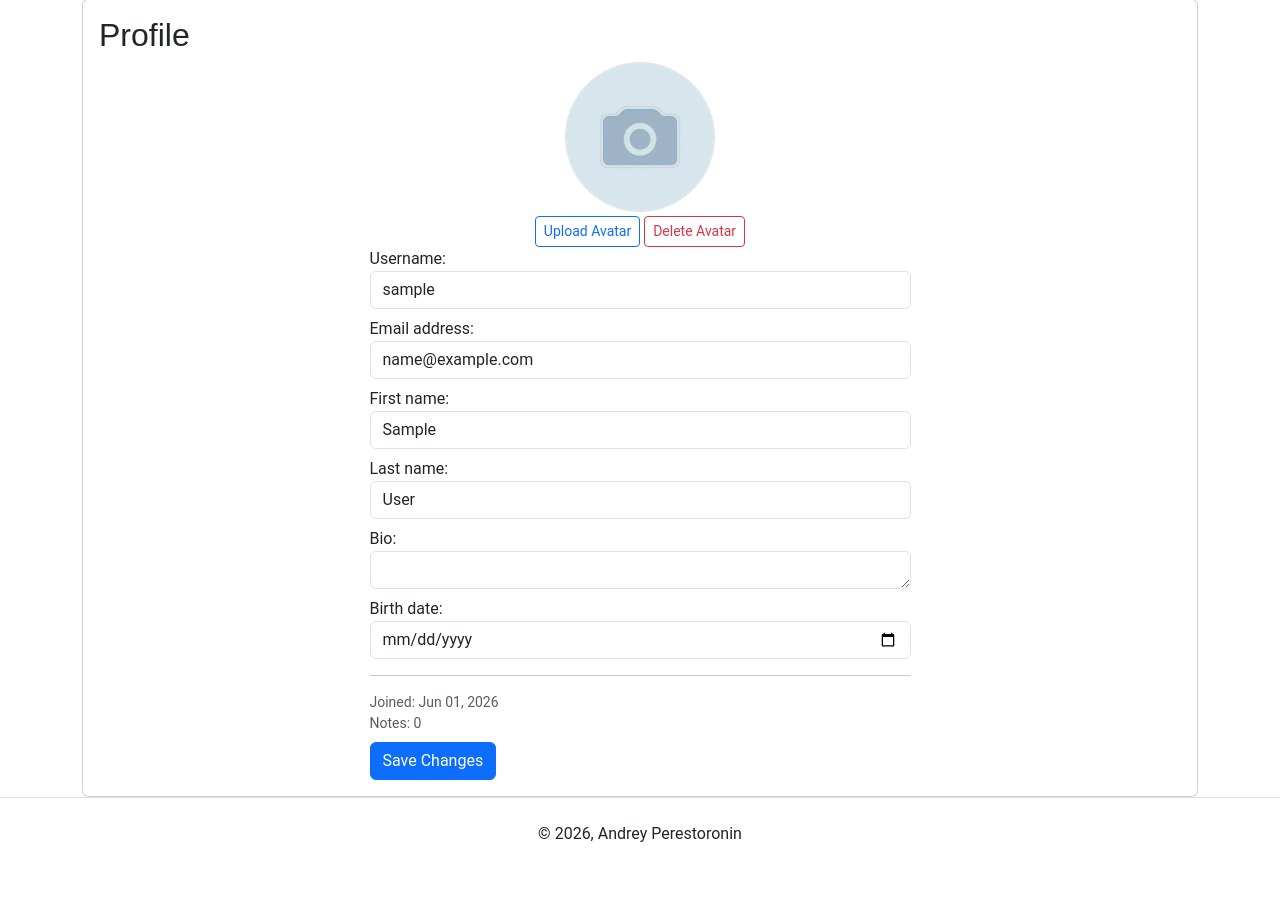
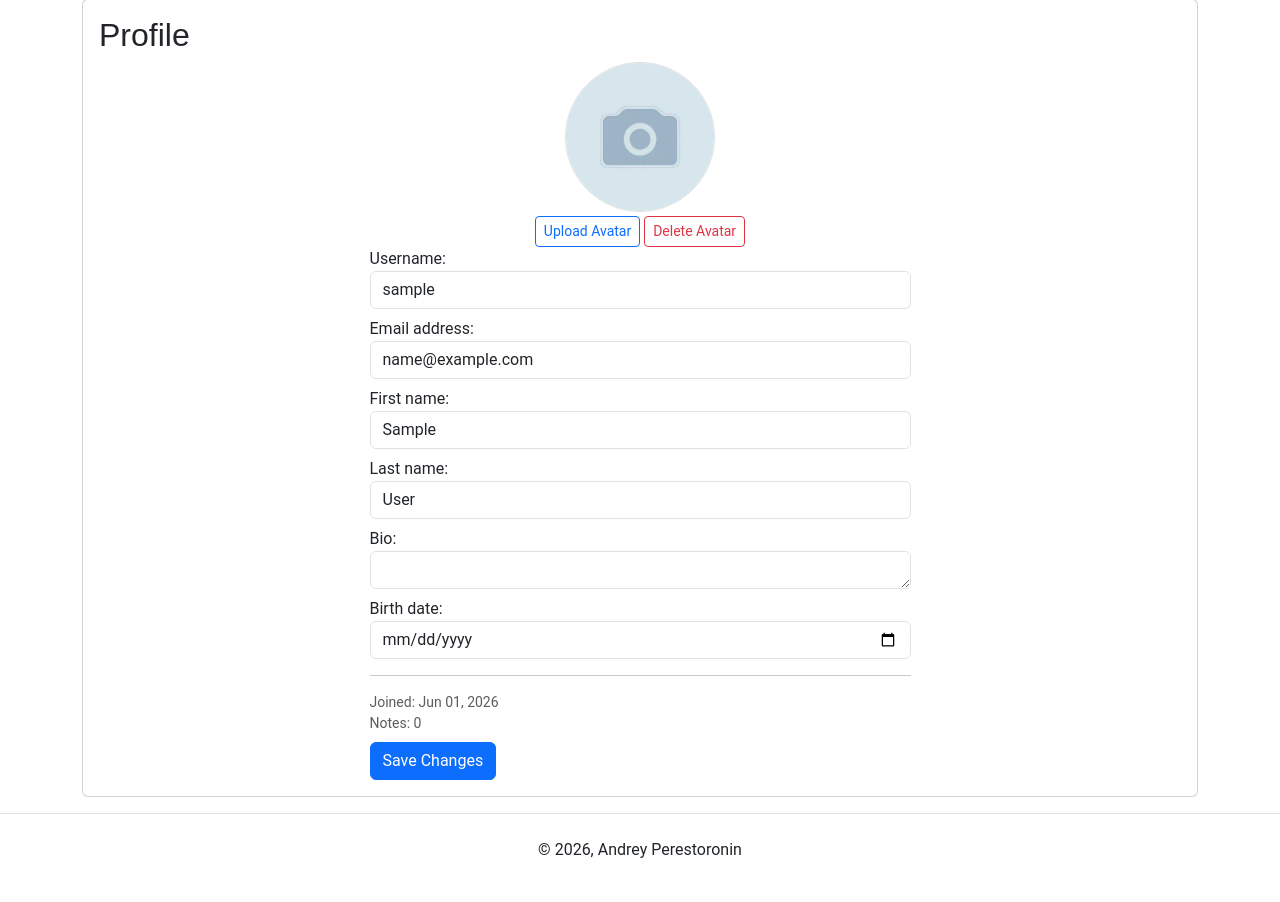
Before and after one commit to prs2rnn/django-notes-app, a Django app: page /accounts/profile/ in a window 1280 px wide. Shown: the part 60-962 px from the top of the page. Before the commit the page ends 902 px from the top, so only its background shows below. Run offline with Django 5.2, Linux system fonts and the light colour scheme; the visitor is signed in with stand-in values (Sample User, id 1); data comes from the database, SQL or seed files in the repository; data that the repository does not hold is empty; some libraries are stand-ins or nearby versions; some web fonts are replaced.

Commit message:
fix: profile layout

```diff
--- a/templates/accounts/profile.html
+++ b/templates/accounts/profile.html
@@ -1,7 +1,7 @@
 {% extends 'base.html' %}
 {% load static %}
 {% block content %}
-  <div class="card">
+  <div class="card mb-3">
     <div class="card-body">
       <h2>Profile</h2>
       <form enctype="multipart/form-data" method="post">
```
